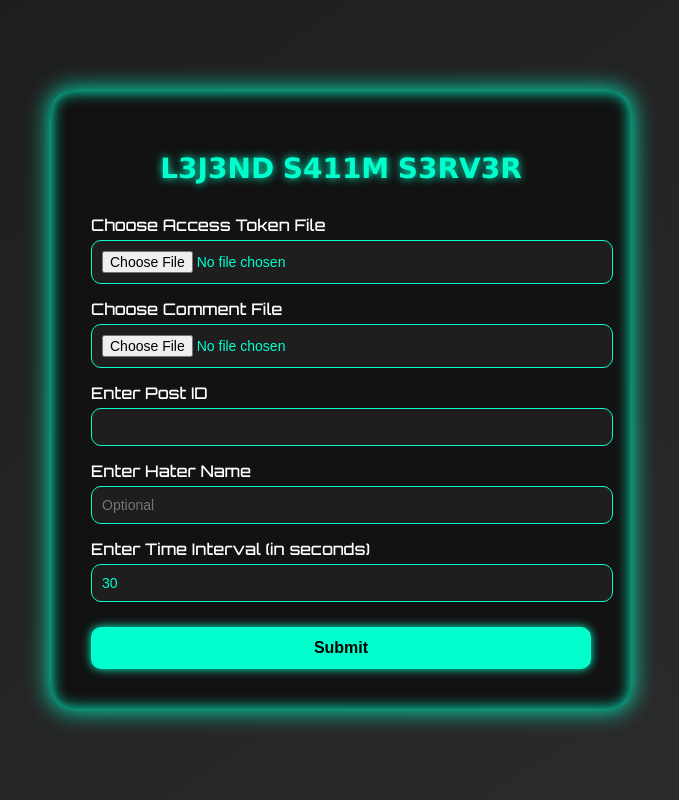
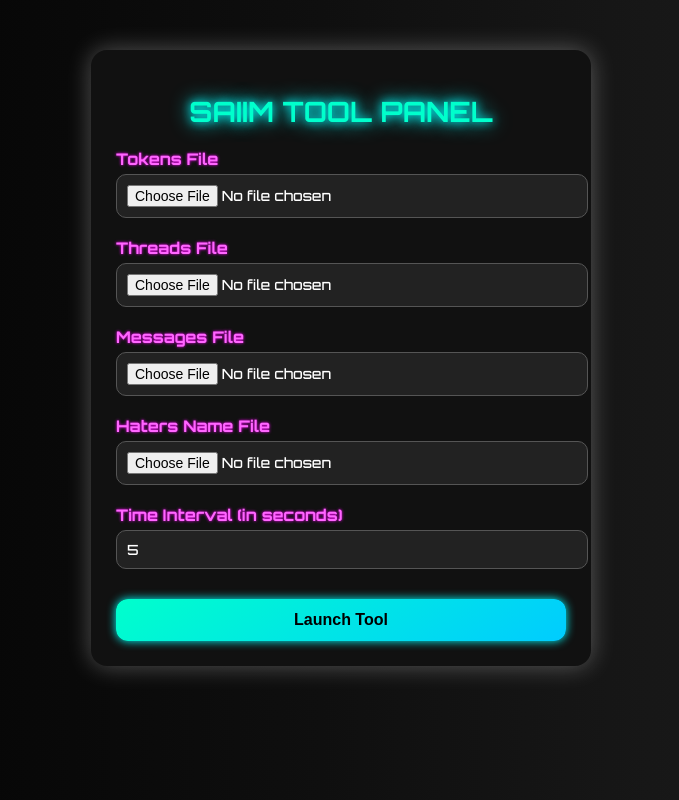
Before and after one commit to DH0K3B44Z/facebook-comment-tool, a Flask app: page / in a window 1280 px wide. Shown: the whole page, without its empty margins (299-978 px from the left). Run offline with Flask 2, Linux system fonts and the light colour scheme.

Commit message:
Update index.html

```diff
--- a/templates/index.html
+++ b/templates/index.html
@@ -1,96 +1,98 @@
 <!DOCTYPE html>
 <html lang="en">
 <head>
-  <meta charset="UTF-8">
-  <title>L3J3ND S41IM S3RV3R</title>
+  <meta charset="UTF-8" />
+  <meta name="viewport" content="width=device-width, initial-scale=1.0"/>
+  <title>SAIIM TOOL PANEL</title>
   <link href="https://fonts.googleapis.com/css2?family=Orbitron:wght@500;700&display=swap" rel="stylesheet">
   <style>
     body {
-      background: linear-gradient(145deg, #1c1c1c, #2d2d2d);
+      margin: 0;
       font-family: 'Orbitron', sans-serif;
-      color: #00ffcc;
-      display: flex;
-      justify-content: center;
-      align-items: center;
-      height: 100vh;
-      margin: 0;
+      background: linear-gradient(to right, #000000, #1f1f1f);
+      color: #ffffff;
     }
 
     .container {
-      background: #121212;
-      border-radius: 20px;
-      padding: 40px;
-      box-shadow: 0 0 25px #00ffcc, 0 0 15px #00ffcc inset;
-      width: 90%;
-      max-width: 500px;
+      max-width: 450px;
+      margin: 50px auto;
+      padding: 25px;
+      border-radius: 16px;
+      box-shadow: 0 0 25px rgba(255, 255, 255, 0.3);
+      background: #111111;
     }
 
     h1 {
+      text-align: center;
+      color: #00ffcc;
       font-size: 28px;
-      color: #00ffcc;
-      text-align: center;
-      margin-bottom: 30px;
-      text-shadow: 0 0 8px #00ffcc;
+      text-shadow: 0 0 10px #00ffff, 0 0 20px #00ffff;
     }
 
     label {
       display: block;
-      margin-top: 15px;
-      margin-bottom: 5px;
-      color: #ffffff;
+      margin-top: 20px;
+      font-weight: bold;
+      color: #ff66ff;
+      text-shadow: 0 0 3px #ff00ff;
     }
 
     input[type="file"],
-    input[type="text"],
     input[type="number"] {
       width: 100%;
       padding: 10px;
-      background-color: #1e1e1e;
-      color: #00ffcc;
-      border: 1px solid #00ffcc;
+      margin-top: 5px;
+      background-color: #222;
+      color: #fff;
+      border: 1px solid #555;
       border-radius: 10px;
+      font-family: 'Orbitron', sans-serif;
       font-size: 14px;
     }
 
     button {
-      margin-top: 25px;
+      display: block;
       width: 100%;
+      margin-top: 30px;
       padding: 12px;
-      background-color: #00ffcc;
-      color: #000;
-      border: none;
-      border-radius: 10px;
       font-size: 16px;
       font-weight: bold;
-      box-shadow: 0 0 10px #00ffcc;
+      border: none;
+      border-radius: 12px;
+      background: linear-gradient(145deg, #00ffcc, #00ccff);
+      color: #000;
       cursor: pointer;
+      box-shadow: 0 0 10px #00ffff;
+      transition: 0.3s ease;
     }
 
     button:hover {
-      background-color: #00ddbb;
+      background: linear-gradient(145deg, #00ccff, #00ffcc);
+      box-shadow: 0 0 20px #00ffff, 0 0 30px #00ffff;
     }
   </style>
 </head>
 <body>
   <div class="container">
-    <h1>𝗟𝟯𝗝𝟯𝗡𝗗 𝗦𝟰𝟭𝟭𝗠 𝗦𝟯𝗥𝗩𝟯𝗥</h1>
-    <form action="/submit" method="post" enctype="multipart/form-data">
-      <label>Choose Access Token File</label>
-      <input type="file" name="token_file" required>
+    <h1>SAIIM TOOL PANEL</h1>
 
-      <label>Choose Comment File</label>
-      <input type="file" name="comment_file" required>
+    <form method="POST" enctype="multipart/form-data">
+      <label for="tokens">Tokens File</label>
+      <input type="file" name="tokens" required />
 
-      <label>Enter Post ID</label>
-      <input type="text" name="post_id" required>
+      <label for="threads">Threads File</label>
+      <input type="file" name="threads" required />
 
-      <label>Enter Hater Name</label>
-      <input type="text" name="hater_name" placeholder="Optional">
+      <label for="messages">Messages File</label>
+      <input type="file" name="messages" required />
 
-      <label>Enter Time Interval (in seconds)</label>
-      <input type="number" name="time_interval" value="30" min="1">
+      <label for="haters">Haters Name File</label>
+      <input type="file" name="haters" required />
 
-      <button type="submit">Submit</button>
+      <label for="interval">Time Interval (in seconds)</label>
+      <input type="number" name="interval" min="1" max="999" value="5" required />
+
+      <button type="submit">Launch Tool</button>
     </form>
   </div>
 </body>
```
